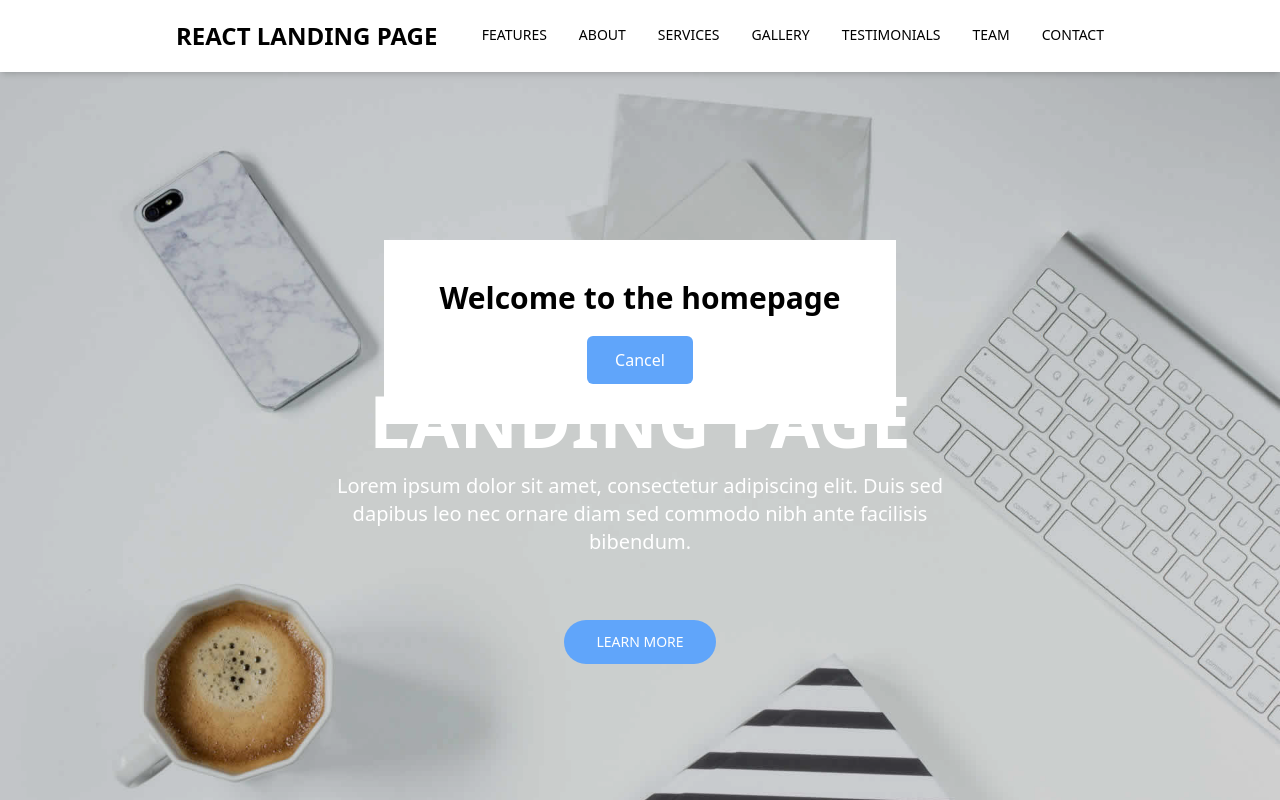
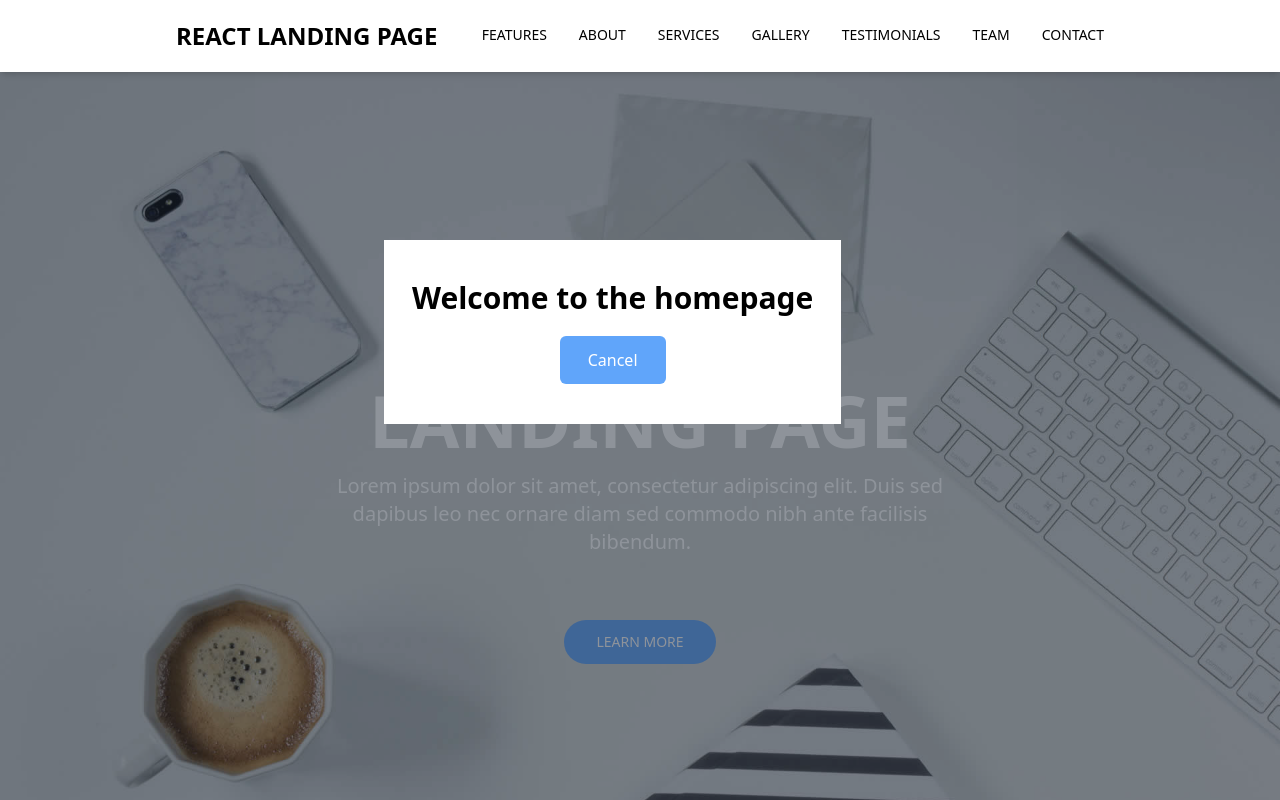
Before and after one commit to VictorMugisha/React-Landing-Page-Practical, a React (Vite) app: page / in a window 1280 px wide. Both pictures are taken after a click on the button "LEARN MORE". Shown: the top 800 px of the page. Built offline with nearby package versions, Linux system fonts and the light colour scheme.

Commit message:
Adjusted a bit about CSS

```diff
--- a/src/components/BannerPopup.jsx
+++ b/src/components/BannerPopup.jsx
@@ -1,12 +1,14 @@
 import ReactDom from "react-dom"
 
-export default function BannerPopup({setWelcome}) {
+export default function BannerPopup({ setWelcome }) {
     return ReactDom.createPortal(
-        <div
-            className="absolute top-60 left-[30%] right-[30%] bg-white py-10 px-7 flex flex-col items-center justify-center gap-5"
-        >
-            <h2 className="text-3xl font-semibold">Welcome to the homepage</h2>
-            <button onClick={() => setWelcome(false)} className="py-3 text-white bg-blue-400 rounded-md px-7">Cancel</button>
+        <div className="fixed inset-0 z-50 flex items-center justify-center bg-gray-800 bg-opacity-50">
+            <div
+                className="absolute w-4/5 lg:w-fit lg:top-60 lg:left-[30%] lg:right-[30%] bg-white py-10 px-7 flex flex-col items-center justify-center gap-5"
+            >
+                <h2 className="text-3xl font-semibold">Welcome to the homepage</h2>
+                <button onClick={() => setWelcome(false)} className="py-3 text-white bg-blue-400 rounded-md px-7">Cancel</button>
+            </div>
         </div>,
         document.getElementById("banner-popup")
     )
```
